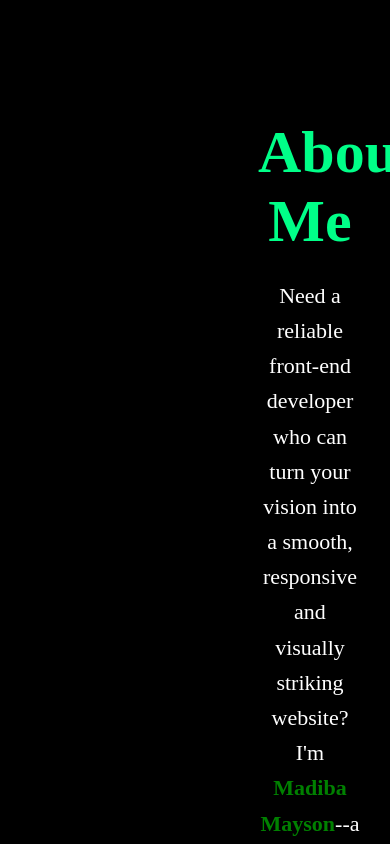
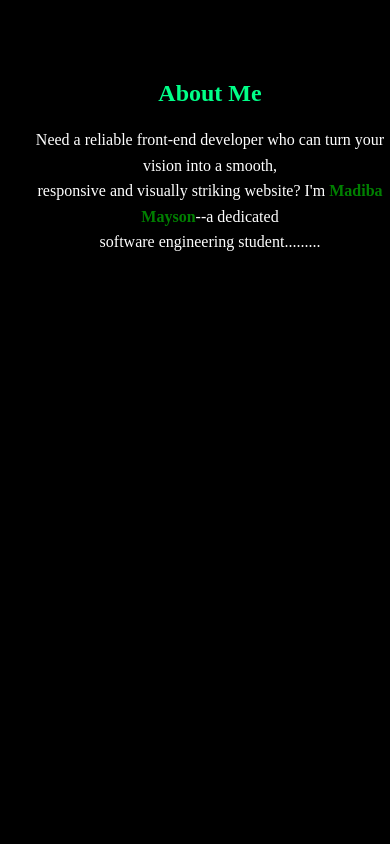
Before and after one commit to Madiba1384/myspace, a plain HTML site: page about.html in a window 390 px wide. Shown: the top 844 px of the page. Drawn offline with Linux system fonts and the light colour scheme.

Commit message:
Add files via upload

```diff
--- a/StyleSheet.css
+++ b/StyleSheet.css
@@ -1,10 +1,20 @@
 body
 {
-
+    max-width:100%;
+    padding:0;
+    margin:0;
+    overflow:x;
     text-decoration:none;
     background-color:black;
     color:White;
 }
+.wrapper
+{
+    width:100%;
+    max-width:1200px;
+    margin:0 auto;
+    padding:20px;
+    }
     .navbar
     {
         text-decoration:none;
@@ -79,27 +89,24 @@ body
              }
         .about
         {
-            padding:60px 20px;
-            max-width:800px;
-            margin-bottom:20px;
+            padding:20px 10px;
             justify-content:space-between;
            text-align:center;
-           padding-left:250px;
            font-size:20px;
            font-weight:300;
          }
-    .about h2
+    .wrapper h2
     {
 
      color:#00ff88;
-     font-size:60px;
+     font-size:2rem;
      margin-bottom:20px;
     }
 
-    .about p
+    .wrapper p
     {
 
-        font-size:22px;
+        font-size:1.1rem;
         line-height:1.6;
     }
 
@@ -155,11 +162,20 @@ body
 
          }
 
-         @media(min-width: 768px)
+         @media(max-width: 600px)
          {
-             main
+             .wrapper
              {
-                 flex-dirction: row;
+                padding:40px 15px;
+             }
+             .wrapper p
+             {
+                 font-size:1rem;
+             }
+                 .wrapper h2
+                 {
+                     font-size : 1.5rem;
+                     }
                  }
          button:hover
          {
--- a/about.html
+++ b/about.html
@@ -1,17 +1,19 @@
-<!DOCTYPE html PUBLIC "-//W3C//DTD XHTML 1.0 Transitional//EN" "http://www.w3.org/TR/xhtml1/DTD/xhtml1-transitional.dtd">
+<!DOCTYPE html>
 <html xmlns="http://www.w3.org/1999/xhtml" >
 <head>
     <title>About | Madiba Mayson</title>
-     <link rel="Stylesheet" type="text/css" href="StyleSheet.css" />
-     <meta charset = "UTF-8">
+     <link rel="Stylesheet" type="text/css" href="StyleSheet.css"/>
+     <meta charset ="UTF-8">
     <meta name="viewport" content="width-device-width, initial-scale=1.0">
 </head>
 <body>
-    <section class="about">
+    <section class="wrapper">
+    <div class="about">
     <h2><span class ="highlight">About Me</span></h2>
     <p>Need a reliable front-end developer who can turn your vision into a smooth,<br />
     responsive and visually striking website? I'm <b style="color:Green">Madiba Mayson</b>--a dedicated<br />
    software engineering student.........</p>
+     </div>
     </section>
 </body>
 </html>
```
Also changed, not shown: contact.html (+3 -2 lines), index.html (+2 -1 lines), service.html (+2 -0 lines).
